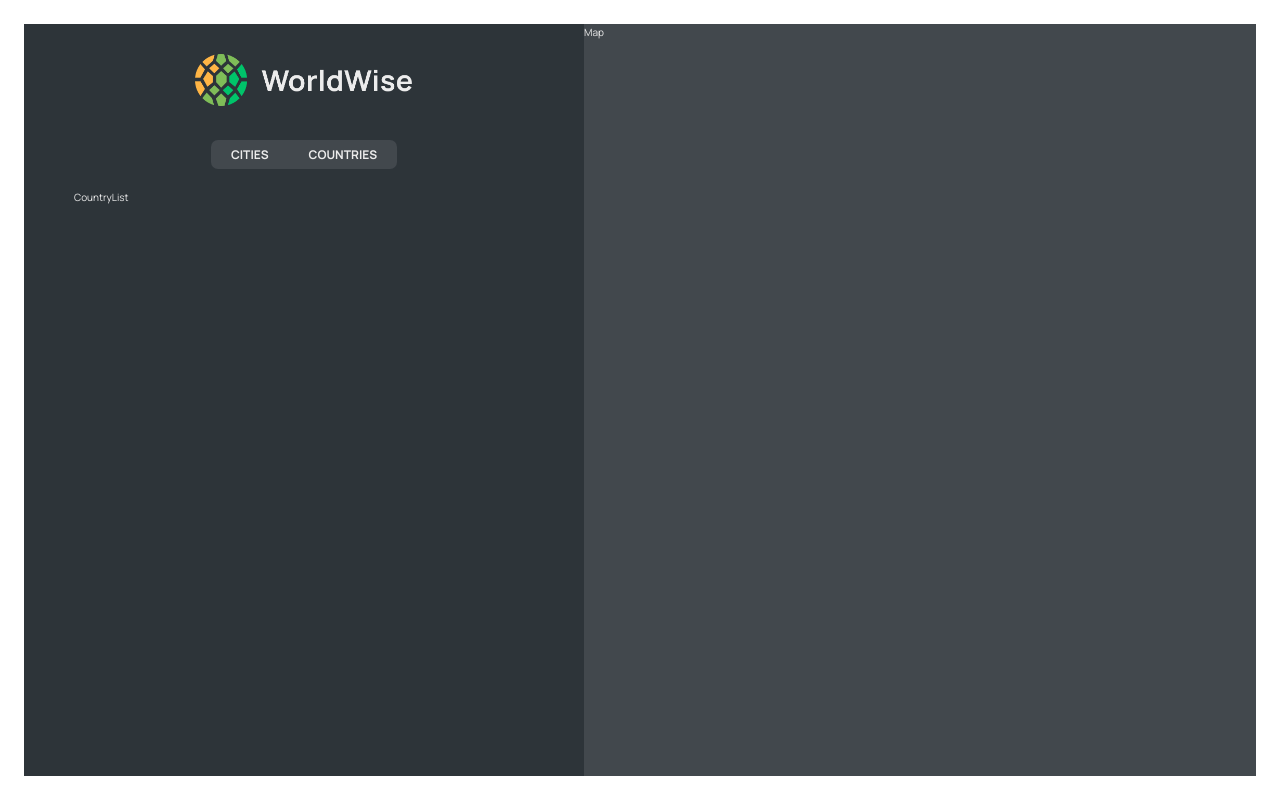
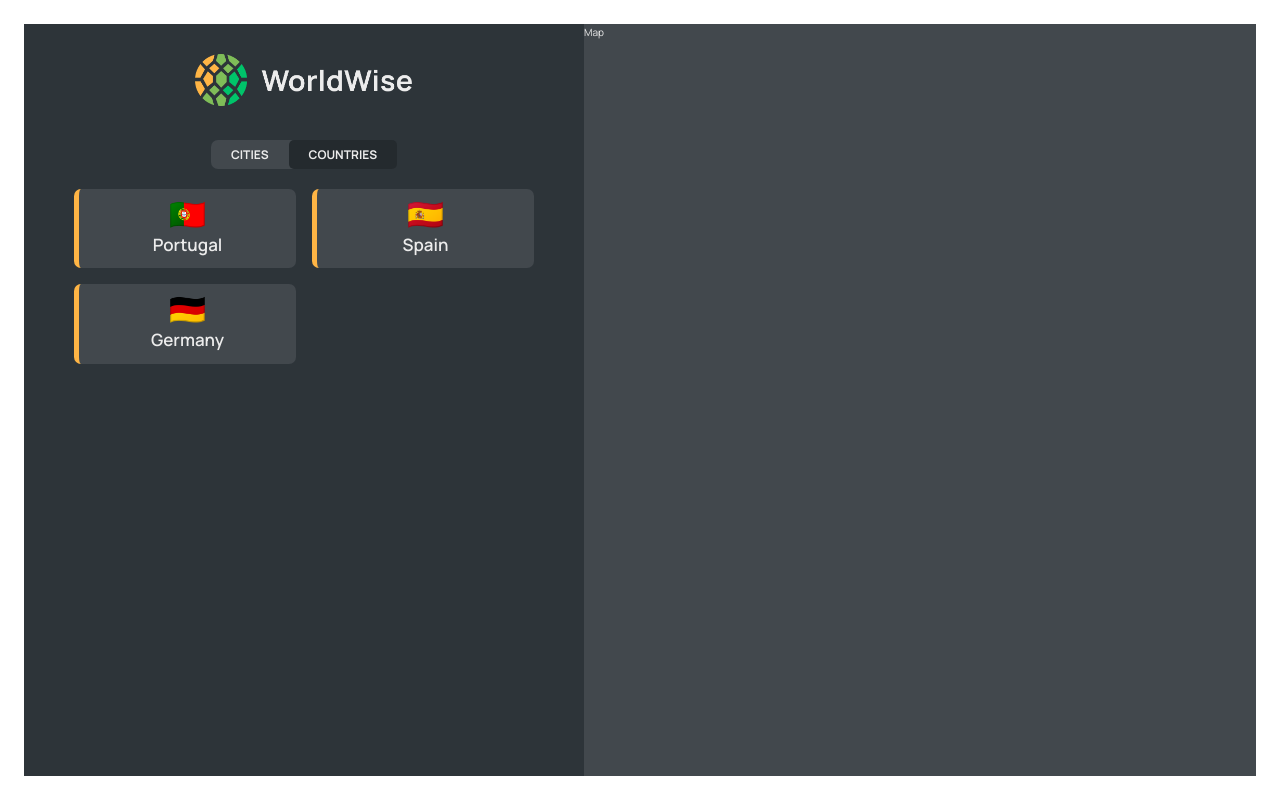
Before and after one commit to RehmanAli10/WorldWise, a React (Vite) app: page /app/countries in a window 1280 px wide. Built offline with nearby package versions, Linux system fonts and the light colour scheme; data requests are answered from the project's data file.

Commit message:
second-commit

```diff
--- a/data/cities.json
+++ b/data/cities.json
@@ -35,6 +35,30 @@
         "lng": 13.376933665713324
       },
       "id": 98443197
+    },
+    {
+      "cityName": "Lisbon",
+      "country": "Portugal",
+      "emoji": "🇵🇹",
+      "date": "2027-10-31T15:59:59.138Z",
+      "notes": "My favorite city so far!",
+      "position": {
+        "lat": 38.727881642324164,
+        "lng": -9.140900099907554
+      },
+      "id": 3812789
+    },
+    {
+      "cityName": "Madrid",
+      "country": "Spain",
+      "emoji": "🇪🇸",
+      "date": "2027-07-15T08:22:53.976Z",
+      "notes": "",
+      "position": {
+        "lat": 40.46635901755316,
+        "lng": -3.7133789062500004
+      },
+      "id": 63278
     }
   ]
 }
--- a/package.json
+++ b/package.json
@@ -8,7 +8,7 @@
     "build": "vite build",
     "lint": "eslint . --ext js,jsx --report-unused-disable-directives --max-warnings 0",
     "preview": "vite preview",
-    "server": "json-server --watch data/cities.json --port 8000 "
+    "server": "json-server --watch data/cities.json --port 8000 --delay 5000 "
   },
   "dependencies": {
     "react": "^18.2.0",
--- a/src/App.jsx
+++ b/src/App.jsx
@@ -1,4 +1,4 @@
-import { BrowserRouter, Route, Routes } from "react-router-dom";
+import { BrowserRouter, Navigate, Route, Routes } from "react-router-dom";
 import { useEffect, useState } from "react";
 
 import HomePage from "./pages/Homepage";
@@ -45,10 +45,11 @@ function App() {
           <Route path="login" element={<Login />} />
 
           <Route path="app" element={<AppLayout />}>
-            <Route
+            {/* <Route
               index
               element={<CityList cities={cities} isLoading={isLoading} />}
-            />
+            /> */}
+            <Route index element={<Navigate replace to="cities" />} />
             <Route
               path="cities"
               element={<CityList cities={cities} isLoading={isLoading} />}
--- a/src/components/AppNav.jsx
+++ b/src/components/AppNav.jsx
@@ -1,4 +1,4 @@
-import { Link } from "react-router-dom";
+import { NavLink } from "react-router-dom";
 import styles from "./AppNav.module.css";
 
 function AppNav() {
@@ -6,10 +6,10 @@ function AppNav() {
     <nav className={styles.nav}>
       <ul>
         <li>
-          <Link to="cities">Cities</Link>
+          <NavLink to="cities">Cities</NavLink>
         </li>
         <li>
-          <Link to="countries">Countries</Link>
+          <NavLink to="countries">Countries</NavLink>
         </li>
       </ul>
     </nav>
--- a/src/components/CountryItem.jsx
+++ b/src/components/CountryItem.jsx
@@ -1,6 +1,8 @@
 import styles from "./CountryItem.module.css";
+import Spinner from "./Spinner";
 
-function CountryItem({ country }) {
+function CountryItem({ country, isLoader }) {
+  if (isLoader) return <Spinner />;
   return (
     <li className={styles.countryItem}>
       <span>{country.emoji}</span>
--- a/src/components/CountryList.jsx
+++ b/src/components/CountryList.jsx
@@ -1,7 +1,24 @@
 import styles from "./CountryList.module.css";
+import CountryItem from "./CountryItem";
 
-function CountryList() {
-  return <ul className={styles.countryList}>CountryList</ul>;
+function CountryList({ cities, isLoader }) {
+  const uniqueCountries = cities.reduce(function (arr, city) {
+    if (!arr.map((currCity) => currCity.country).includes(city.country)) {
+      return [...arr, { country: city.country, emoji: city.emoji }];
+    } else {
+      return arr;
+    }
+  }, []);
+
+  console.log(uniqueCountries);
+
+  return (
+    <ul className={styles.countryList}>
+      {uniqueCountries.map((country) => (
+        <CountryItem country={country} key={country.id} isLoader={isLoader} />
+      ))}
+    </ul>
+  );
 }
 
 export default CountryList;
```
